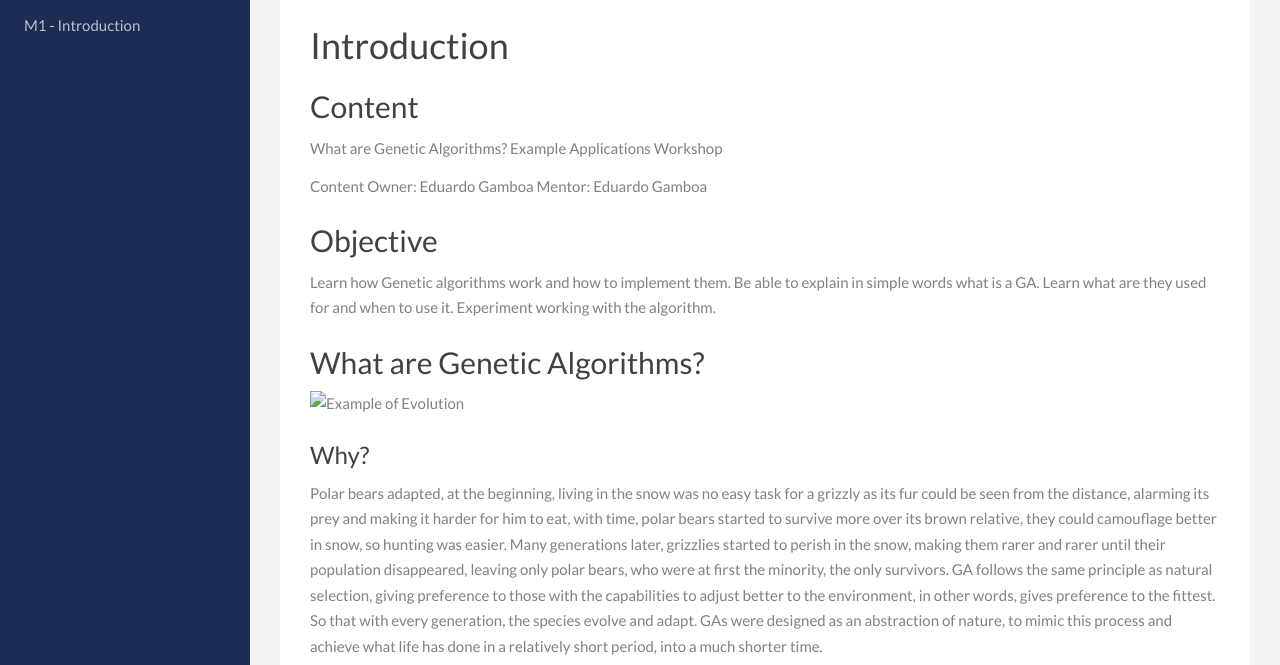
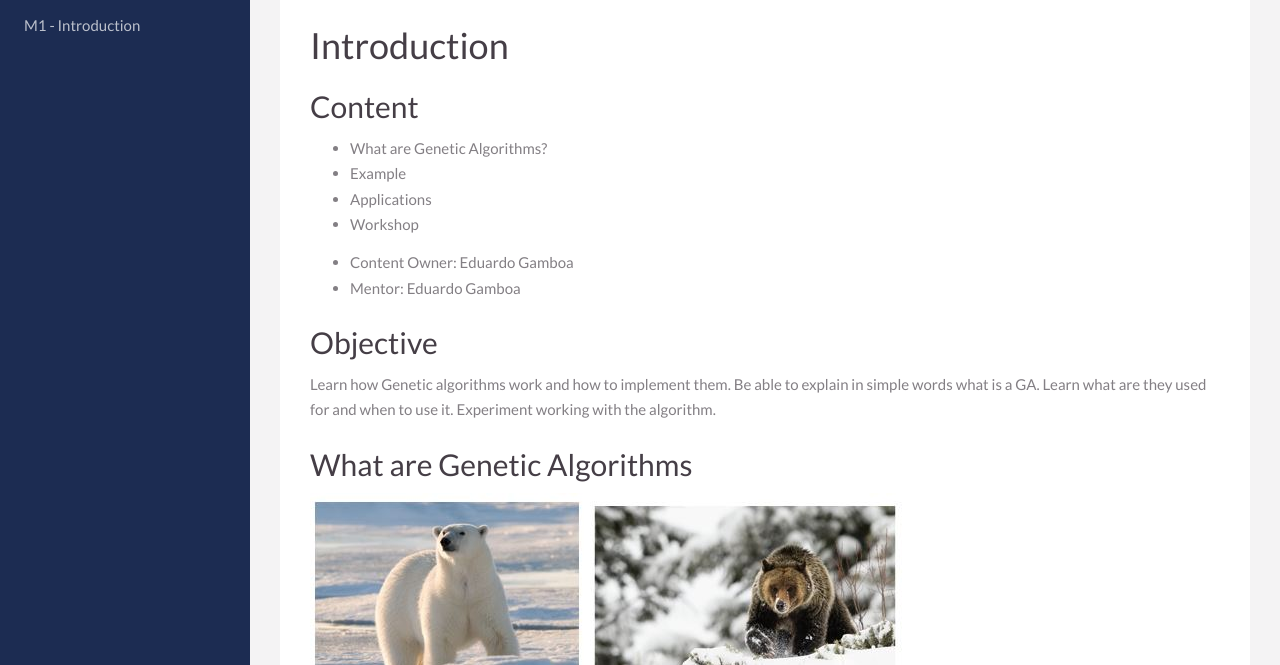
Before and after one commit to oscarvartox/ai-nanodegree, a plain HTML site: page docs/module1.html in a window 1280 px wide. Shown: the part 135-800 px from the top of the page. Drawn offline with nearby package versions, Linux system fonts and the light colour scheme; some packages are replaced by stand-ins of ours; a script that the page names is missing.

Commit message:
Update documentation

```diff
--- a/docs/module1.html
+++ b/docs/module1.html
@@ -2,13 +2,16 @@
 
 <h2 id="content">Content</h2>
 
-<p>What are Genetic Algorithms?
-Example
-Applications
-Workshop</p>
-
-<p>Content Owner: Eduardo Gamboa
-Mentor: Eduardo Gamboa</p>
+<ul>
+  <li>What are Genetic Algorithms?</li>
+  <li>Example</li>
+  <li>Applications</li>
+  <li>
+    <p>Workshop</p>
+  </li>
+  <li>Content Owner: Eduardo Gamboa</li>
+  <li>Mentor: Eduardo Gamboa</li>
+</ul>
 
 <h2 id="objective">Objective</h2>
 
@@ -17,17 +20,18 @@ Be able to explain in simple words what is a GA.
 Learn what are they used for and when to use it.
 Experiment working with the algorithm.</p>
 
-<h2 id="what-are-genetic-algorithms">What are Genetic Algorithms?</h2>
+<h2 id="what-are-genetic-algorithms">What are Genetic Algorithms</h2>
 
-<p><img src="../img/Bears.JPG" alt="Example of Evolution" /></p>
+<p><img src="../img/bears1.jpg" alt="Example of Evolution" /></p>
 
 <h3 id="why">Why?</h3>
 
 <p>Polar bears adapted, at the beginning, living in the snow was no easy task for a grizzly as its fur could be seen from the distance, alarming its
  prey and making it harder for him to eat, with time, polar bears started to survive more over its brown relative, they could camouflage better
  in snow, so hunting was easier. Many generations later, grizzlies started to perish in the snow, making them rarer and rarer until their
- population disappeared, leaving only polar bears, who were at first the minority, the only survivors.
-GA follows the same principle as natural selection, giving preference to those with the capabilities to adjust better to the environment,
+ population disappeared, leaving only polar bears, who were at first the minority, the only survivors.</p>
+
+<p>GA follows the same principle as natural selection, giving preference to those with the capabilities to adjust better to the environment,
 in other words, gives preference to the fittest. So that with every generation, the species evolve and adapt. GAs were designed as an abstraction
 of nature, to mimic this process and achieve what life has done in a relatively short period, into a much shorter time.</p>
 
```
Also changed, not shown: docs/module4.html (+2 -2 lines), img/bears1.jpg (renamed from microsite/img/Bears.JPG), microsite/img/bears1.jpg (added).
